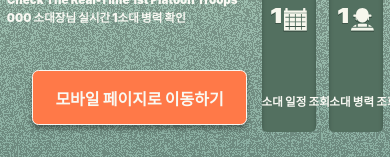
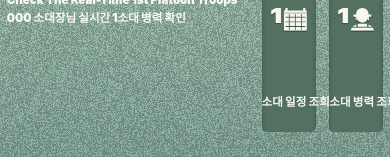
Before and after one commit to ohsanghy09/ForceFlow_Frontend, a React (Vite) app: page /officer/main in a window 390 px wide. Shown: the part 867-1024 px from the top of the page. Built offline with nearby package versions, Linux system fonts and the light colour scheme; no server answers.

Commit message:
Remove officer mobile shortcut

```diff
--- a/src/pages/officer/officer_main/officer_main.jsx
+++ b/src/pages/officer/officer_main/officer_main.jsx
@@ -251,9 +251,6 @@ function OfficerMain() {
             <p>소대 병력 조회</p>
           </button>
         </section>
-        <button type="button" onClick={() => navigate("/soldier/mobile/main")} className={styles["mobile-page-button"]}>
-          모바일 페이지로 이동하기
-        </button>
       </div>
     </div>
   );
--- a/src/pages/officer/officer_main/officer_main.module.css
+++ b/src/pages/officer/officer_main/officer_main.module.css
@@ -837,27 +837,3 @@
     height: max(64rem, 71.111111vw);
   }
 }
-
-.mobile-page-button {
-  position: absolute;
-  left: 2rem;
-  bottom: 2rem;
-  z-index: 20;
-
-  padding: 0.9rem 1.4rem;
-  border: 0.12rem solid var(--cream);
-  border-radius: 0.4rem;
-
-  background: var(--orange);
-  color: var(--cream);
-
-  font-size: 1rem;
-  font-weight: 870;
-
-  cursor: pointer;
-  box-shadow: 0 0.25rem 0.35rem rgba(0, 0, 0, 0.35);
-}
-
-.mobile-page-button:hover {
-  background: #e8663c;
-}
```
